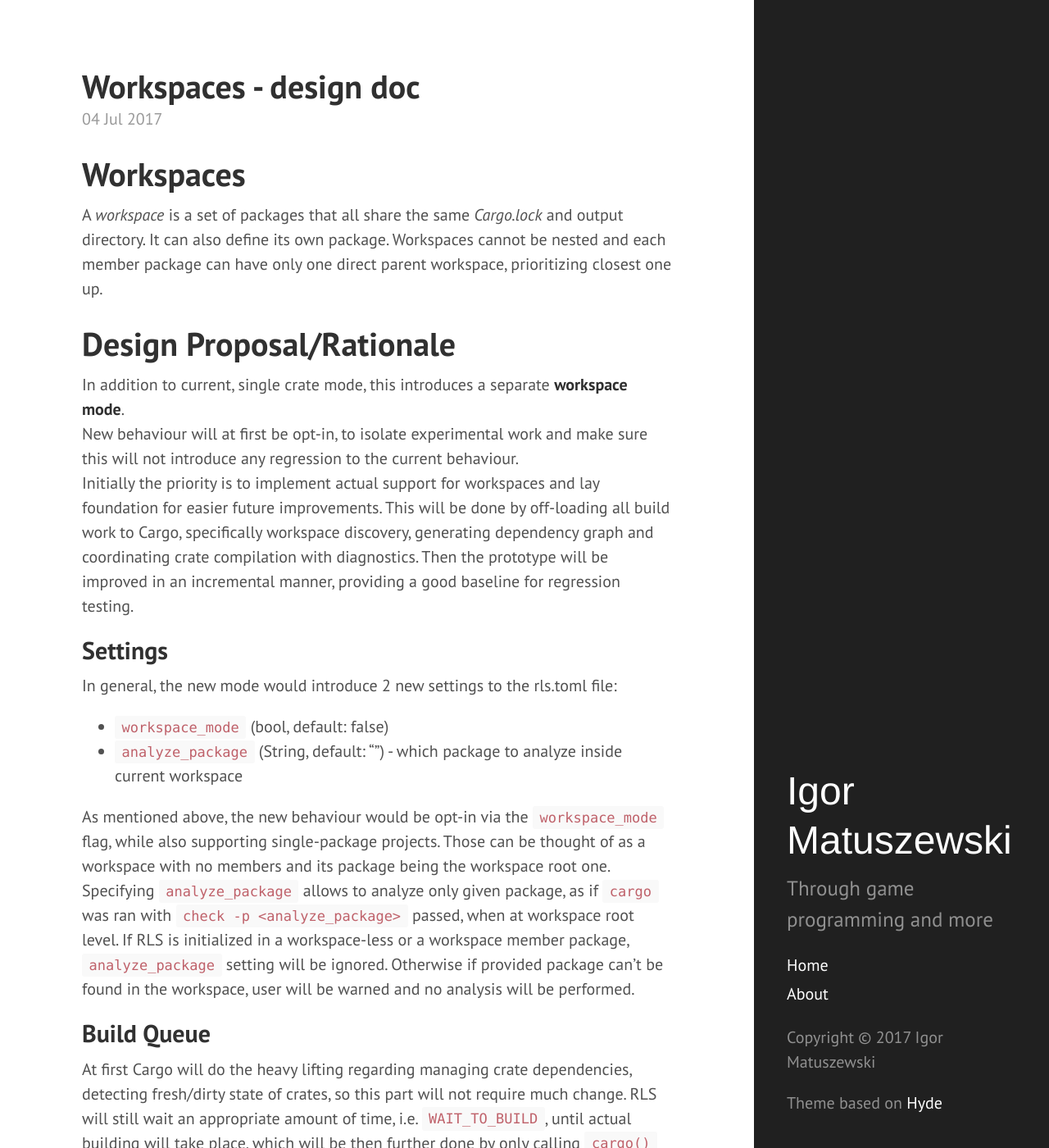
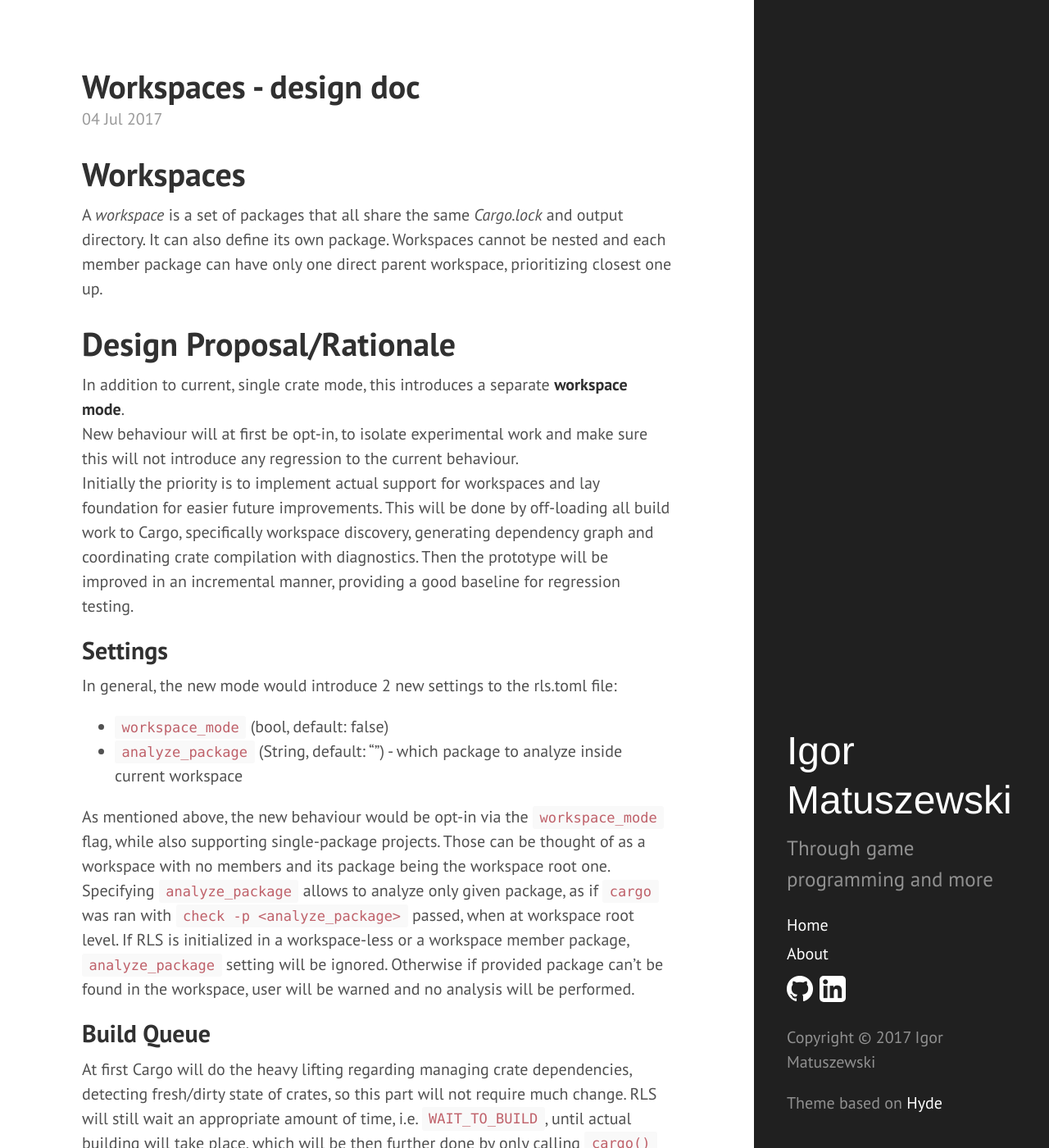
Before and after one commit to Xanewok/xanewok.github.io, a Jekyll site: the page built from index.html, in a window 1280 px wide and 1400 px high. Shown: the whole window at 82% size. Built offline with Jekyll 4.4.1, drawn with Linux system fonts in a browser that asks for light colours; the list of posts is cut into pages by our own code.

Commit message:
Add social links

```diff
--- a/_includes/sidebar.html
+++ b/_includes/sidebar.html
@@ -25,6 +25,15 @@
           {% endif %}
         {% endif %}
       {% endfor %}
+
+      <div class="sidebar-nav-icons">
+        <a href="https://github.com/Xanewok">
+          <img src="{{ site.baseurl }}public/github-64px.png"  alt="GitHub"></img>
+        </a>
+        <a href="https://www.linkedin.com/in/igor-matuszewski-417899109/">
+          <img src="{{ site.baseurl }}public/linkedin-64px.png" alt="LinkedIn"></img>
+        </a>
+      </div>
     </nav>
 
     <p>Copyright &copy; {{ site.time | date: '%Y' }} Igor Matuszewski</p>
--- a/public/css/hyde.css
+++ b/public/css/hyde.css
@@ -98,6 +98,32 @@ a.sidebar-nav-item:focus {
 }
 .sidebar-nav-item.active {
   font-weight: bold;
+}
+
+/* social link icons */
+.sidebar-nav-icons {
+  margin-top: 0.25em;
+  display: inline-flex;
+}
+
+.sidebar-nav-icons a {
+  margin: 0.2em;
+  display: inline-flex;
+}
+
+.sidebar-nav-icons a:first-child {
+  margin-left: 0em;
+}
+
+.sidebar-nav-icons a:last-child {
+  margin-right: 0em;
+}
+
+/* Override poole margin for images */
+.sidebar-nav-icons img {
+  margin: 0;
+  height: 32px;
+  width: 32px;
 }
 
 /* Sticky sidebar
```
Also changed, not shown: public/github-64px.png (added), public/linkedin-64px.png (added).
